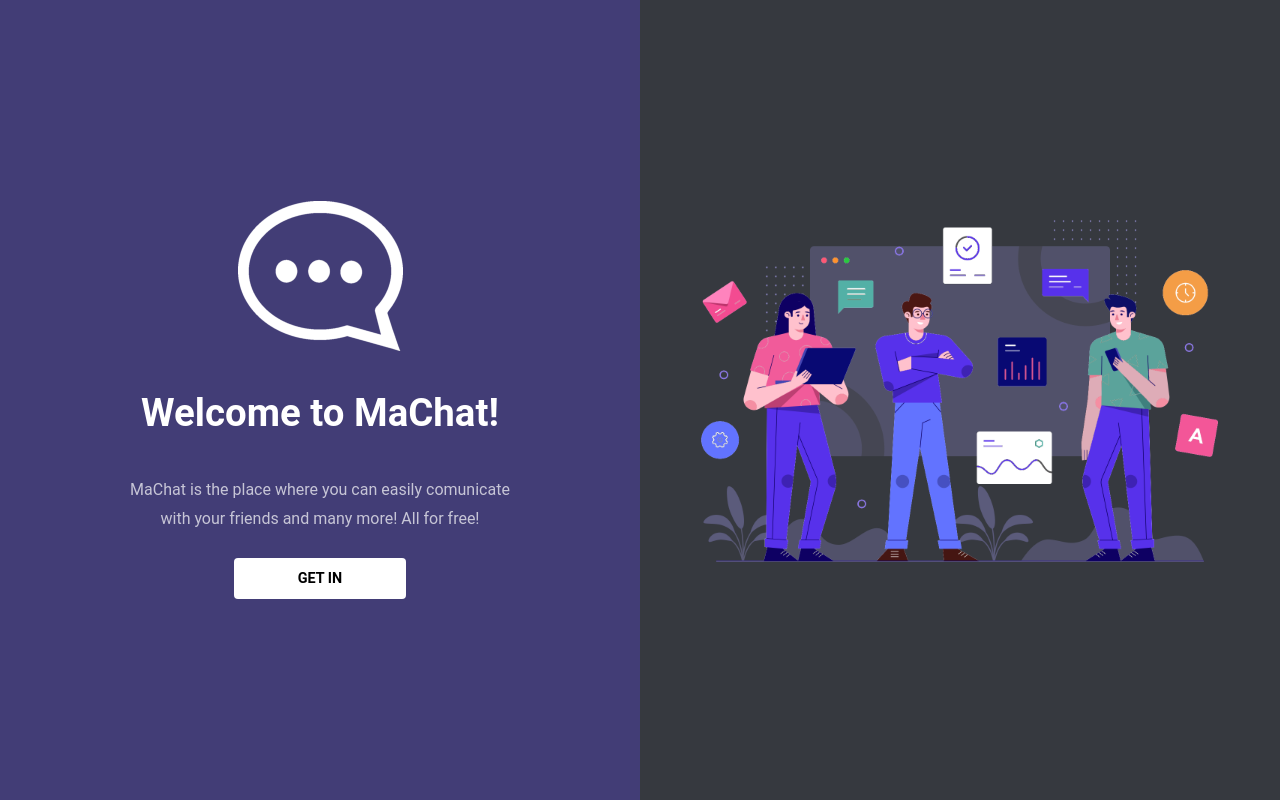
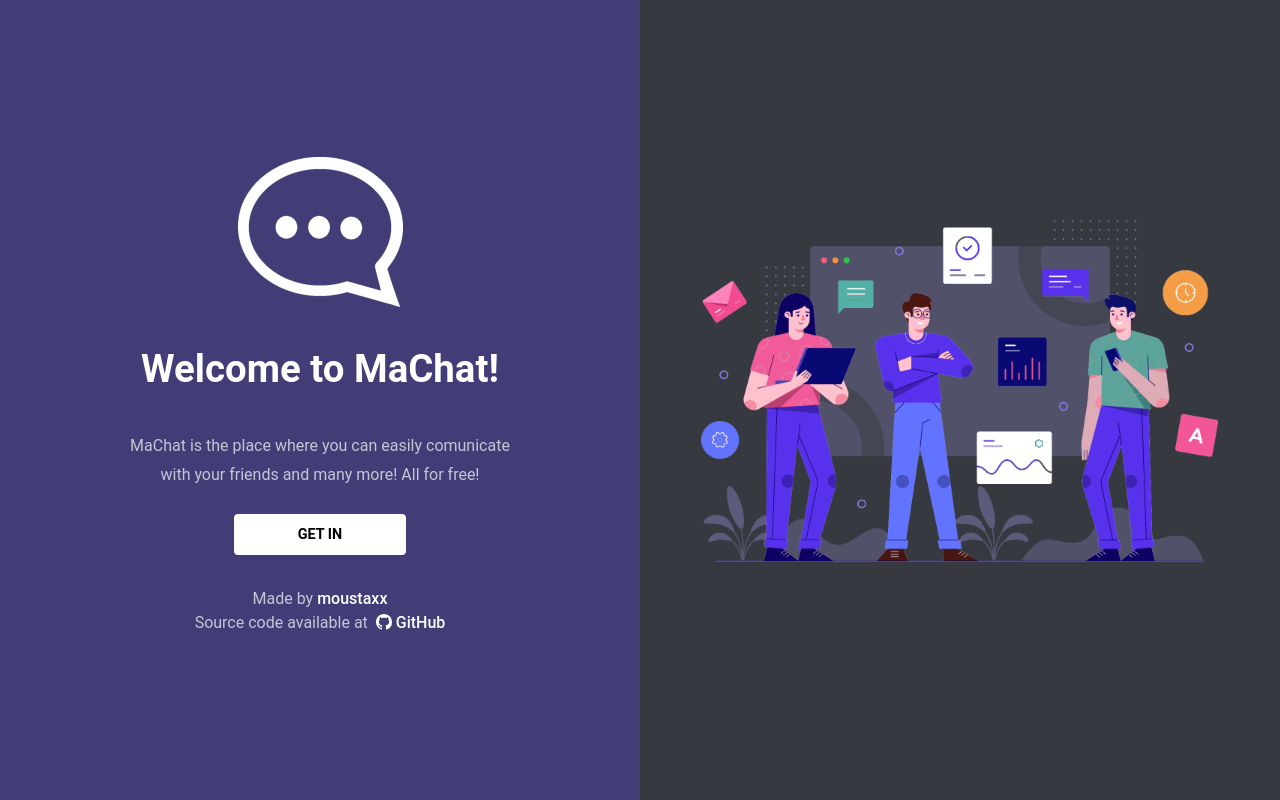
Before and after one commit to moustaxx/machat, a React (Create React App) app: page /welcome in a window 1280 px wide. Built offline with nearby package versions, Linux system fonts and the light colour scheme; what @apollo/link-ws would draw is missing.

Commit message:
Add footer to IndexScreen

```diff
--- a/src/components/IndexScreen/IndexScreen.module.css
+++ b/src/components/IndexScreen/IndexScreen.module.css
@@ -102,3 +102,24 @@
     border-radius: 6px;
     transition: .2s border-color;
 }
+
+.footer {
+    margin-top: 32px;
+    margin-bottom: 8px;
+    text-align: center;
+    line-height: 1.5em;
+    color: var(--text-secondary);
+}
+
+.link {
+    color: hsl(0, 0%, 100%);
+    font-weight: 500;
+    text-decoration: none;
+}
+.link:hover {
+    text-decoration: underline;
+}
+
+.githubIcon {
+    vertical-align: -.15em;
+}
--- a/src/components/IndexScreen/IndexScreen.tsx
+++ b/src/components/IndexScreen/IndexScreen.tsx
@@ -1,6 +1,7 @@
 import React, { useContext, useState, useRef } from 'react';
 import clsx from 'clsx';
 import { useNavigate } from 'react-router-dom';
+import { GoMarkGithub } from 'react-icons/go';
 
 import styles from './IndexScreen.module.css';
 import logo from './chat-icon-white.png';
@@ -25,6 +26,19 @@ const IndexScreen = () => {
         setSettings({ nickname });
         navigate('/app');
     };
+
+    const footer = (
+        <div className={styles.footer}>
+            Made by&nbsp;
+            <a className={styles.link} href="https://github.com/moustaxx">moustaxx</a>
+            <br />
+            Source code available at&nbsp;&nbsp;
+            <a className={styles.link} href="https://github.com/moustaxx/machat">
+                <GoMarkGithub className={styles.githubIcon} />
+                &nbsp;GitHub
+            </a>
+        </div>
+    );
 
     return (
         <div className={styles.root}>
@@ -63,6 +77,7 @@ const IndexScreen = () => {
                                     onClick={handleClickGetIn}
                                 >Get in
                                 </button>
+                                {footer}
                             </div>
                         )
                     }
```
